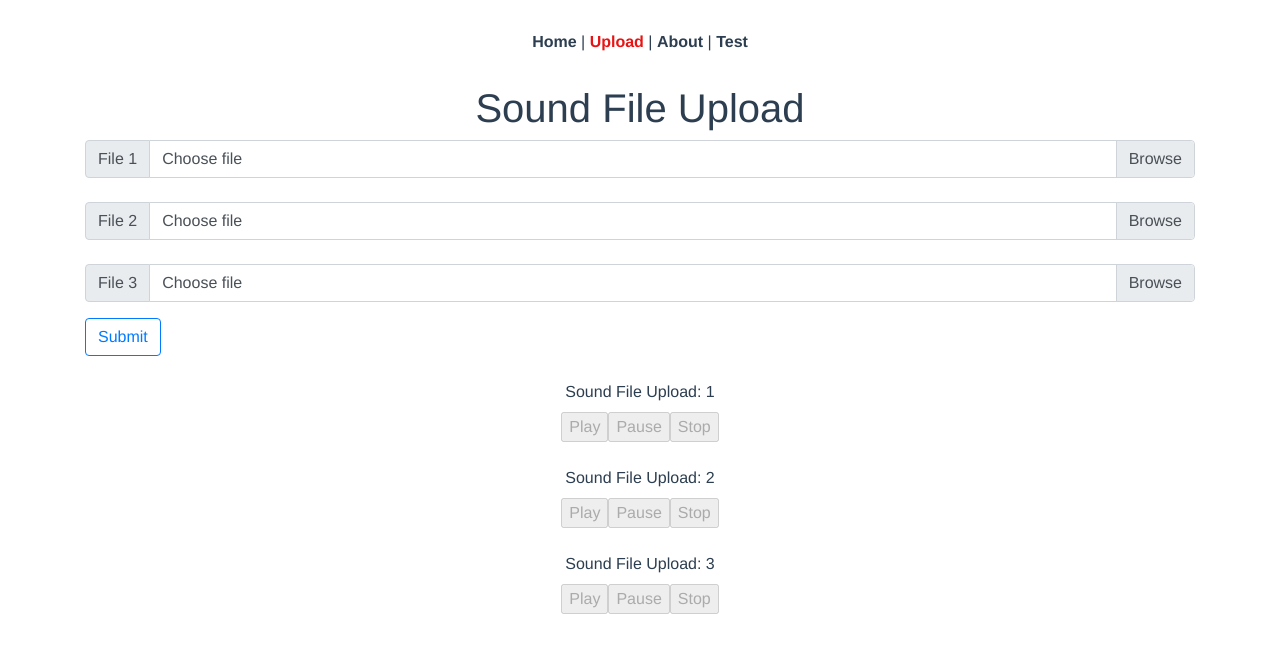
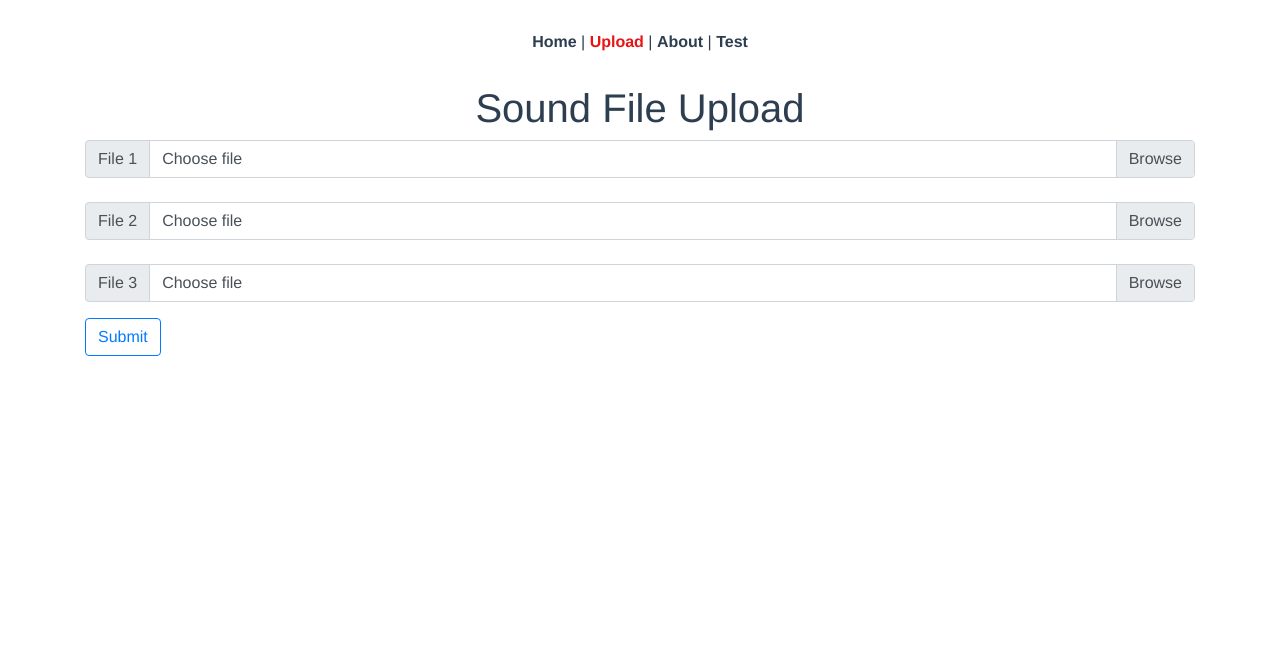
Before and after one commit to quaffs/Bird-Box, a Vue app in the folder UI/frontEnd/: page /upload in a window 1280 px wide. Shown: the top 652 px of the page. Built offline with nearby package versions, Linux system fonts and the light colour scheme.

Commit message:
Only show file labels and play buttons when upload

```diff
--- a/UI/frontEnd/src/components/UploadForm.vue
+++ b/UI/frontEnd/src/components/UploadForm.vue
@@ -79,39 +79,97 @@
       <button
         v-on:click="submitForm()"
         type="button"
-        class="btn btn-outline-primary"
-      >
+        class="btn btn-outline-primary">
         Submit
       </button>
     </form>
     <br />
-    <label id="sound_label1">
+    <!-- Sound Upload #1 -->
+    <label id="sound_label1" class="hidden">
       Sound File Upload: 1
     </label>
+
     <div id="soundDisplay1"></div>
-    <input type="button" id="play_button1" value="Play" disabled="disabled" />
-    <input type="button" id="pause_button1" value="Pause" disabled="disabled" />
-    <input type="button" id="stop_button1" value="Stop" disabled="disabled" />
+    <input
+      type="button"
+      id="play_button1"
+      value="Play"
+      disabled="disabled"
+      class="hidden"
+    />
+    <input
+      type="button"
+      id="pause_button1"
+      value="Pause"
+      disabled="disabled"
+      class="hidden"
+    />
+    <input
+      type="button"
+      id="stop_button1"
+      value="Stop"
+      disabled="disabled"
+      class="hidden"
+    />
     <br />
-
+    <!-- End Sound Upload #1 -->
     <br />
-    <label id="sound_label2">
+    <!-- Sound Upload #2 -->
+    <label id="sound_label2" class="hidden">
       Sound File Upload: 2
     </label>
     <div id="soundDisplay2"></div>
-    <input type="button" id="play_button2" value="Play" disabled="disabled" />
-    <input type="button" id="pause_button2" value="Pause" disabled="disabled" />
-    <input type="button" id="stop_button2" value="Stop" disabled="disabled" />
+    <input
+      type="button"
+      id="play_button2"
+      value="Play"
+      disabled="disabled"
+      class="hidden"
+    />
+    <input
+      type="button"
+      id="pause_button2"
+      value="Pause"
+      disabled="disabled"
+      class="hidden"
+    />
+    <input
+      type="button"
+      id="stop_button2"
+      value="Stop"
+      disabled="disabled"
+      class="hidden"
+    />
     <br />
-
+    <!-- End Sound Upload #2 -->
     <br />
-    <label id="sound_label3">
+    <!-- Sound Upload #3 -->
+    <label id="sound_label3" class="hidden">
       Sound File Upload: 3
     </label>
     <div id="soundDisplay3"></div>
-    <input type="button" id="play_button3" value="Play" disabled="disabled" />
-    <input type="button" id="pause_button3" value="Pause" disabled="disabled" />
-    <input type="button" id="stop_button3" value="Stop" disabled="disabled" />
+    <input
+      type="button"
+      id="play_button3"
+      value="Play"
+      disabled="disabled"
+      class="hidden"
+    />
+    <input
+      type="button"
+      id="pause_button3"
+      value="Pause"
+      disabled="disabled"
+      class="hidden"
+    />
+    <input
+      type="button"
+      id="stop_button3"
+      value="Stop"
+      disabled="disabled"
+      class="hidden"
+    />
+    <!-- End Sound Upload #3 -->
   </div>
 </template>
 
@@ -135,25 +193,25 @@ export default class Upload extends Vue {
     this.generateSoundWaves(url, n);
   }
 
-  renderFileList() {
-    /// Clears previous uploads
-    var soundDisplay = document.getElementById("soundDisplay" + n);
-    soundDisplay!.innerHTML = "";
-    this.files.forEach((file, n) => {
-      const url = URL.createObjectURL(file);
-      this.generateSoundWaves(url, n);
-    });
-  }
+  // renderFileList() {
+  // /// Clears previous uploads
+  //var soundDisplay = document.getElementById("soundDisplay" + n);
+  //soundDisplay!.innerHTML = "";
+  //this.files.forEach((file, n) => {
+  //const url = URL.createObjectURL(file);
+  //this.generateSoundWaves(url, n);
+  //});
+  //}
 
   generateSoundWaves(url: string, n: any) {
     var soundDisplay = document.getElementById("soundDisplay" + n);
     soundDisplay!.innerHTML = "";
-
     var wavesurfer = WaveSurfer.create({
       container: "#soundDisplay" + n,
       waveColor: "red",
       progressColor: "black"
     });
+    document.getElementById("sound_label" + n)!.className = "";
     wavesurfer.load(url);
 
     var buttons = {
@@ -161,6 +219,9 @@ export default class Upload extends Vue {
       pause: document.getElementById("pause_button" + n) as HTMLInputElement,
       stop: document.getElementById("stop_button" + n) as HTMLInputElement
     };
+    buttons.stop.className = "";
+    buttons.pause.className = "";
+    buttons.play.className = "";
 
     buttons.play.addEventListener(
       "click",
@@ -226,4 +287,9 @@ export default class Upload extends Vue {
 form {
   text-align: left;
 }
+
+.hidden {
+  display: none !important;
+  visibility: hidden !important; /* Prevent element from affecting the box model, e.g. whitespace between visible, surrounding elements  */
+}
 </style>
```
